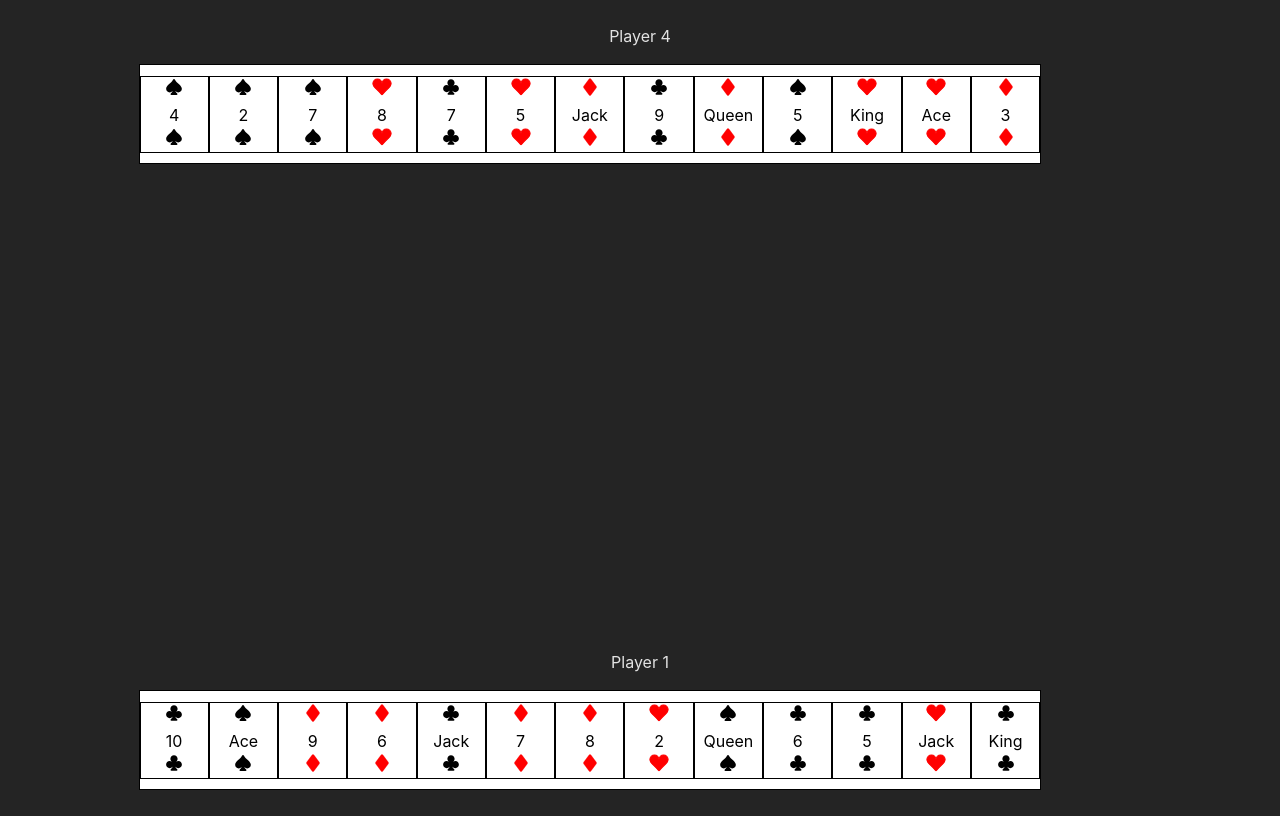
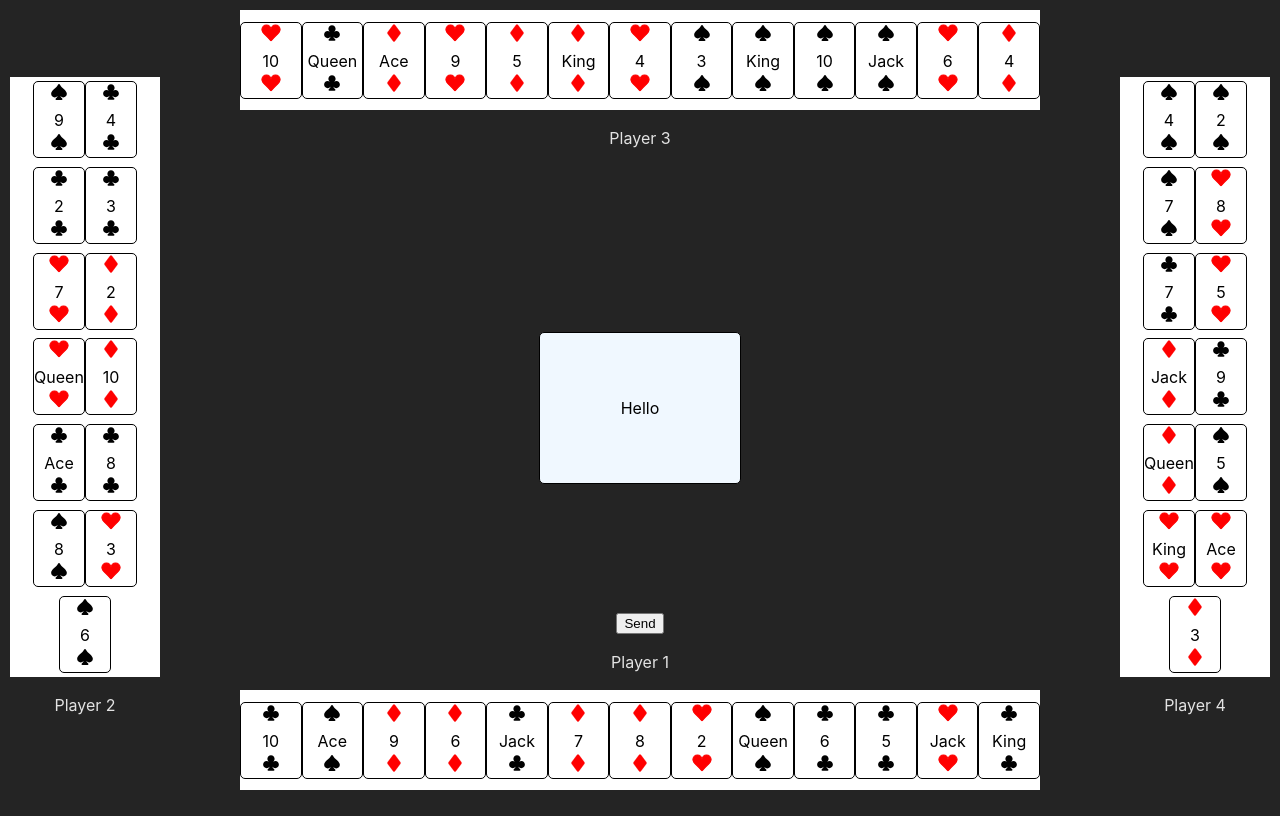
Before and after one commit to Furrj/Hearts, a React (Vite) app: page / in a window 1280 px wide. Built offline with nearby package versions, Linux system fonts and the light colour scheme.

Commit message:
playerbox layout

```diff
--- a/src/App.tsx
+++ b/src/App.tsx
@@ -34,25 +34,23 @@ const App: React.FC = () => {
   return (
     <div className="app">
       <div id="pbox4">
+        <div className="pboxY">{player4Hand}</div>
         <p>Player 4</p>
-        <div className="pbox">{player4Hand}</div>
-      </div>
-      {/* <div id="pbox2">
-        <p>Player 2</p>
-        <div className="pbox" id="pbox2">
-          {player2Hand}
-        </div>
       </div>
       <div id="pbox3">
+        <div className="pboxX">{player3Hand}</div>
         <p>Player 3</p>
-        <div className="pbox" id="pbox3">
-          {player3Hand}
-        </div>
-      </div> */}
+      </div>
+      <div id="pbox2">
+        <div className="pboxY">{player2Hand}</div>
+        <p>Player 2</p>
+      </div>
       <div id="pbox1">
+        <button>Send</button>
         <p>Player 1</p>
-        <div className="pbox">{player1Hand}</div>
+        <div className="pboxX">{player1Hand}</div>
       </div>
+      <div className="centerBox">Hello</div>
     </div>
   );
 };
--- a/src/index.css
+++ b/src/index.css
@@ -16,17 +16,18 @@
 }
 
 .app {
+  height: 100vh;
+  width: 100%;
   display: flex;
   flex-direction: column;
   align-items: center;
   justify-content: center;
 }
 
-.pbox {
+.pboxX {
   background-color: white;
   height: 100px;
-  width: 90%;
-  border: 1px solid black;
+  width: 800px;
   box-sizing: border-box;
   display: flex;
   flex-direction: row;
@@ -34,17 +35,72 @@
   justify-content: center;
 }
 
+.pboxY {
+  background-color: white;
+  height: 600px;
+  margin-top: 10px;
+  width: 150px;
+  box-sizing: border-box;
+  display: flex;
+  flex-direction: row;
+  flex-wrap: wrap;
+  align-items: center;
+  justify-content: center;
+}
+
 #pbox1 {
   position: fixed;
   bottom: 10px;
+  width: 100%;
+  display: flex;
+  flex-direction: column;
+  align-items: center;
+  justify-content: center;
+}
+
+#pbox2 {
+  height: 100%;
+  position: fixed;
+  left: 10px;
+  bottom: 0;
+  display: flex;
+  flex-direction: column;
+  align-items: center;
+  justify-content: center;
+}
+
+#pbox3 {
+  position: fixed;
+  top: 10px;
+  width: 100%;
+  display: flex;
+  flex-direction: column;
+  align-items: center;
+  justify-content: center;
+}
+
+#pbox4 {
+  height: 100%;
+  position: fixed;
+  right: 10px;
+  bottom: 0;
+  display: flex;
+  flex-direction: column;
+  align-items: center;
+  justify-content: center;
 }
 
 .card {
   height: 75px;
   width: 75px;
   border: 1px solid black;
+  border-radius: 5px;
   color: black;
   cursor: pointer;
+}
+
+.pboxY .card {
+  width: 50px;
 }
 
 .card-selected {
@@ -59,3 +115,15 @@ img {
   width: 20px;
   height: 20px;
 }
+
+.centerBox {
+  border: 1px solid black;
+  width: 200px;
+  height: 150px;
+  border-radius: 5px;
+  background-color: aliceblue;
+  color: black;
+  display: flex;
+  align-items: center;
+  justify-content: center;
+}
```
